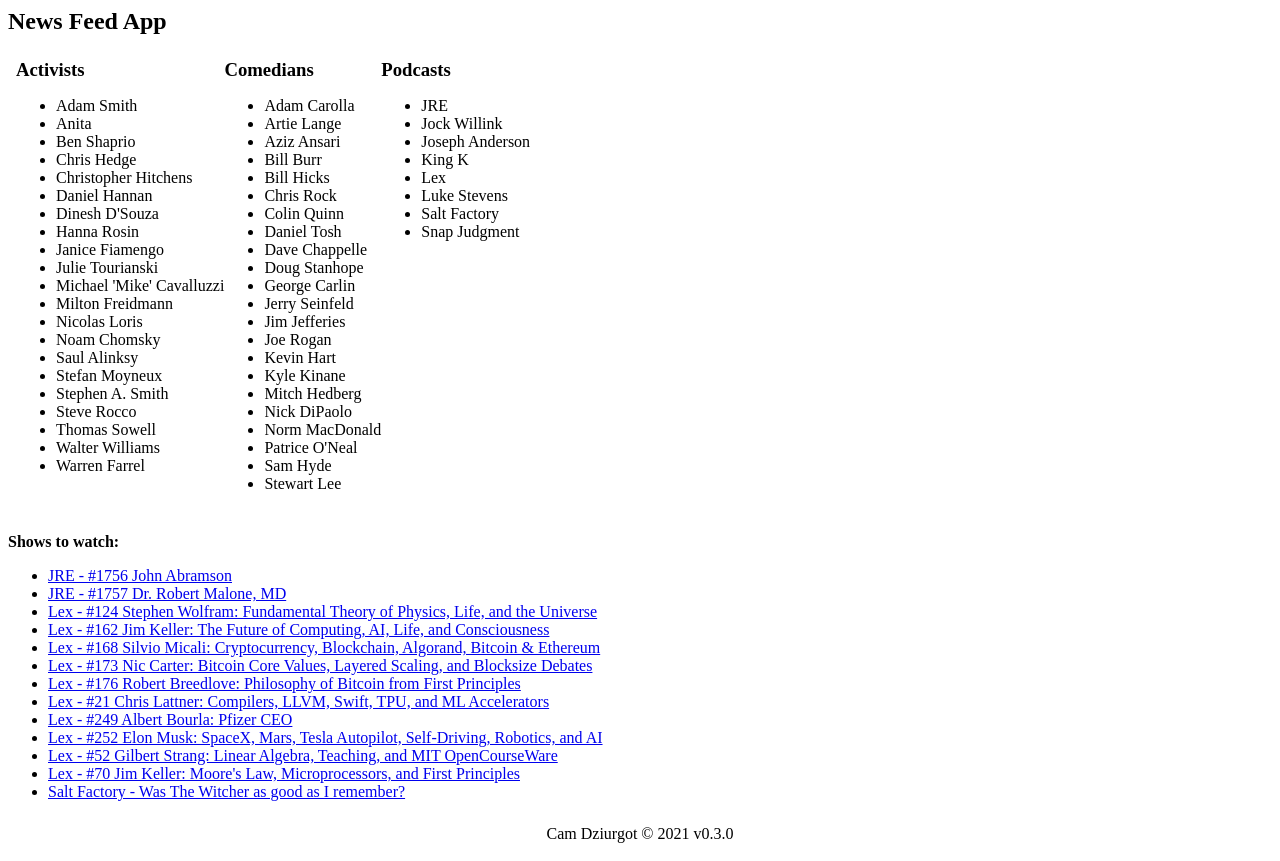
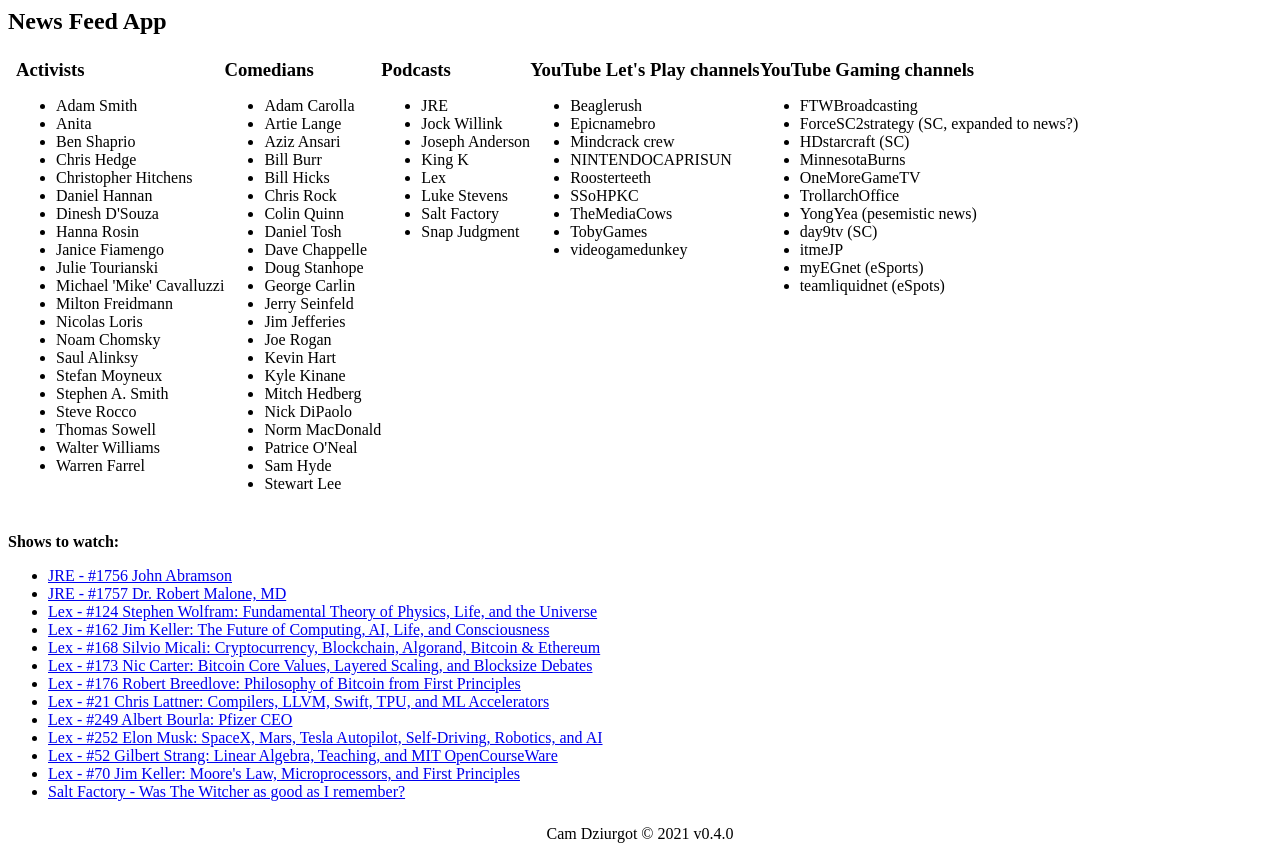
Before and after one commit to cameronDz/news-feed-ui, a React app: page / in a window 1280 px wide. Built offline with nearby package versions, Linux system fonts and the light colour scheme.

Commit message:
add youtube channels to list

```diff
--- /dev/null
+++ b/assets/data/ytGaming.json
@@ -0,0 +1,15 @@
+{
+  "list": [
+    { "name": "ForceSC2strategy (SC, expanded to news?)" },
+    { "name": "MinnesotaBurns" },
+    { "name": "HDstarcraft (SC)" },
+    { "name": "TrollarchOffice" },
+    { "name": "YongYea (pesemistic news)" },
+    { "name": "myEGnet (eSports)" },
+    { "name": "itmeJP" },
+    { "name": "FTWBroadcasting" },
+    { "name": "OneMoreGameTV" },
+    { "name": "teamliquidnet (eSpots)" },
+    { "name": "day9tv (SC)" }
+  ]
+}
--- /dev/null
+++ b/assets/data/ytLetsPlay.json
@@ -0,0 +1,13 @@
+{
+  "list": [
+    { "name": "NINTENDOCAPRISUN" },
+    { "name": "Mindcrack crew" },
+    { "name": "Epicnamebro" },
+    { "name": "Roosterteeth" },
+    { "name": "TobyGames" },
+    { "name": "TheMediaCows" },
+    { "name": "videogamedunkey" },
+    { "name": "SSoHPKC" },
+    { "name": "Beaglerush" }
+  ]
+}
--- a/package.json
+++ b/package.json
@@ -38,7 +38,6 @@
     "html-webpack-plugin": "^5.3.2",
     "http-proxy": "^1.18.1",
     "minimist": "^1.2.2",
-    "node-forge": "^0.10.0",
     "nth-check": ">=2.0.1",
     "path": "^0.12.7",
     "prettier": "^2.3.2",
@@ -73,5 +72,5 @@
     "lint:fix": "eslint --fix ./src/**/*.js ./webpack",
     "start": "webpack-dev-server --open --config webpack/dev.babel.js"
   },
-  "version": "0.3.0"
+  "version": "0.4.0"
 }
--- a/src/sections/lists.jsx
+++ b/src/sections/lists.jsx
@@ -7,6 +7,8 @@
 import activists from "../../assets/data/activists.json";
 import comedians from "../../assets/data/comedians.json";
 import podcasts from "../../assets/data/podcasts.json";
+import ytLetsPlay from "../../assets/data/ytLetsPlay.json";
+import ytGaming from "../../assets/data/ytGaming.json";
 
 const propTypes = {};
 const useStyles = makeStyles(() => styles);
@@ -17,6 +19,8 @@
       <SimpleList list={activists.list} name="Activists" />
       <SimpleList list={comedians.list} name="Comedians" />
       <SimpleList list={podcasts.list} name="Podcasts" />
+      <SimpleList list={ytLetsPlay.list} name="YouTube Let's Play channels" />
+      <SimpleList list={ytGaming.list} name="YouTube Gaming channels" />
     </div>
   );
 };
--- a/webpack/common.babel.js
+++ b/webpack/common.babel.js
@@ -1,6 +1,7 @@
 import CopyWebpackPlugin from "copy-webpack-plugin";
 import HtmlWebPackPlugin from "html-webpack-plugin";
 import { resolve } from "path";
+import _package from "../package";
 
 module.exports = {
   entry: "./src/index.js",
@@ -29,7 +30,7 @@
   },
   output: {
     filename: "bundle.js",
-    path: resolve(__dirname, "..", "./dist"),
+    path: resolve(__dirname, "..", "dist", _package.version),
     publicPath: "",
   },
   plugins: [
```
Also changed, not shown: 2 other files (tests, documents, lock files or other folders).
